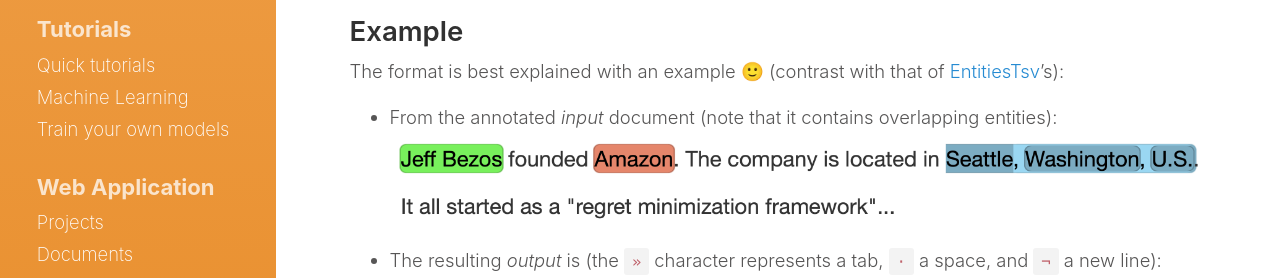
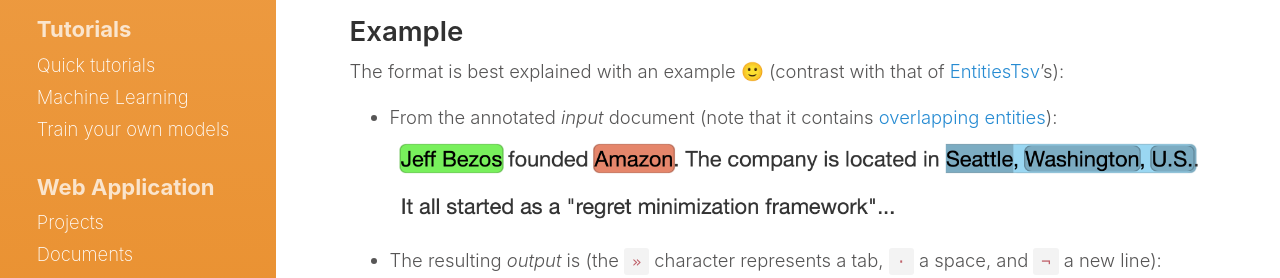
Before and after one commit to tagtogorg/tagtog-doc, a Jekyll site: the page built from EntitiesOnlyClassesTsv.md, in a window 1280 px wide. Shown: the part 372-650 px from the top of the page. Built offline with Jekyll 4.4.1, drawn with Linux system fonts in a browser that asks for light colours; nearby versions of some CDN libraries; part of the change alters nothing that is shown.

```diff
--- a/EntitiesOnlyClassesTsv.md
+++ b/EntitiesOnlyClassesTsv.md
@@ -17,7 +17,7 @@ The document text's sections (parts) are still separated by new line.
 
 The format is best explained with an example 🙂 (contrast with that of [EntitiesTsv](EntitiesTsv)'s):
 
-* From the annotated _input_ document (note that it contains overlapping entities):
+* From the annotated _input_ document (note that it contains [overlapping entities](webeditor.html#overlapping-text-annotations)):
 ![Sample document](assets/img/EntityTsv/my-sample-overlapping-onlyclasses-tagtog.png)
 
 * The resulting _output_ is (the `»` character represents a tab, `·` a space, and `¬` a new line):
```
